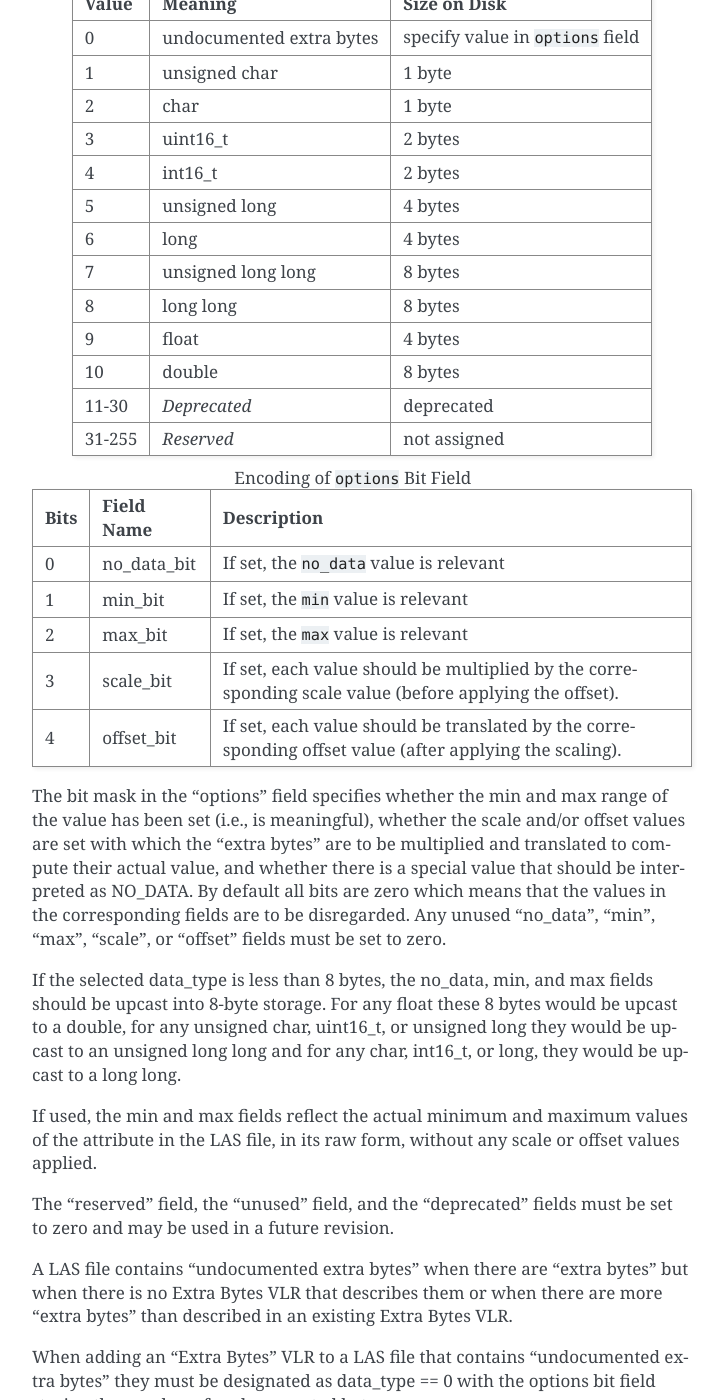
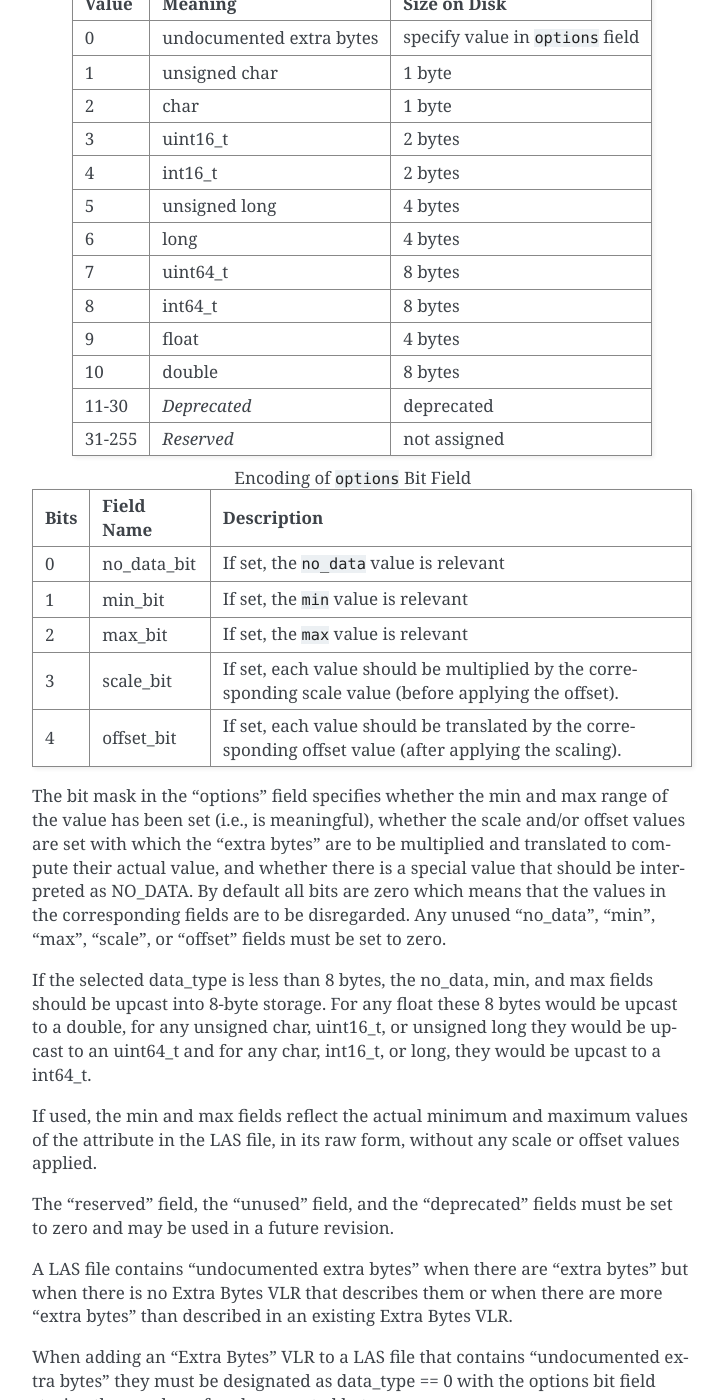
Before and after one commit to ASPRSorg/LAS, a Sphinx documentation site: the page built from source/04_optional_vlrs.txt, in a window 1280 px wide and 1400 px high, scrolled down 2315 px. Shown: the whole window, without its empty margins (388-1112 px from the left). Built offline with Sphinx 7.4.7, drawn with Linux system fonts in a browser that asks for light colours.

Commit message:
Replace (unsigned) long long with uint64_t/int64_t

```diff
--- a/source/04_optional_vlrs.txt
+++ b/source/04_optional_vlrs.txt
@@ -139,9 +139,9 @@ Any unused characters in the "name" or "description" fields must be set to zero.
     +------------+-------------------------------+-------------------+
     | 6          | long                          | 4 bytes           |
     +------------+-------------------------------+-------------------+
-    | 7          | unsigned long long            | 8 bytes           |
+    | 7          | uint64_t                      | 8 bytes           |
     +------------+-------------------------------+-------------------+
-    | 8          | long long                     | 8 bytes           |
+    | 8          | int64_t                       | 8 bytes           |
     +------------+-------------------------------+-------------------+
     | 9          | float                         | 4 bytes           |
     +------------+-------------------------------+-------------------+
@@ -187,8 +187,8 @@ values in the corresponding fields are to be disregarded. Any unused
 If the selected data_type is less than 8 bytes, the no_data, min, and max fields
 should be upcast into 8-byte storage. For any float these 8 bytes would be
 upcast to a double, for any unsigned char, uint16_t, or unsigned long
-they would be upcast to an unsigned long long and for any char, int16_t, or long,
-they would be upcast to a long long.
+they would be upcast to an uint64_t and for any char, int16_t, or long,
+they would be upcast to a int64_t.
 
 If used, the min and max fields reflect the actual minimum and maximum values
 of the attribute in the LAS file, in its raw form, without any scale
```
Also changed, not shown: 4 other files.
